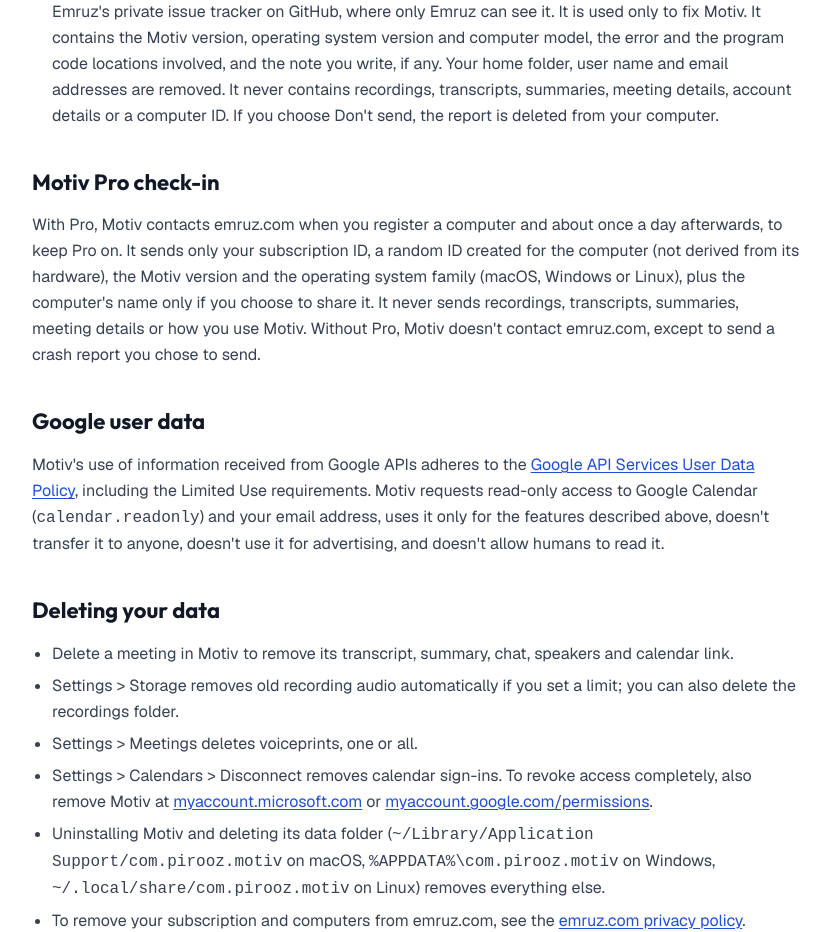
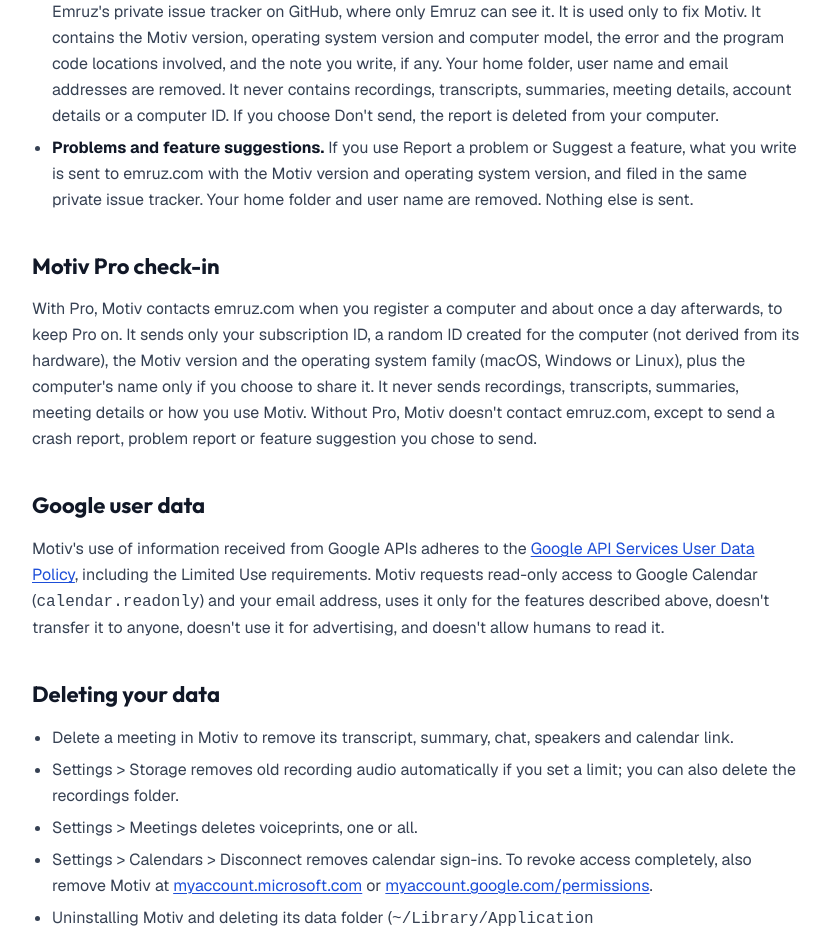
Before and after one commit to Emruz/emruz-website, a Next.js app: page /motiv/privacy in a window 1280 px wide. Shown: the part 1580-2512 px from the top of the page, without its empty margins (0-830 px from the left). Built offline with nearby package versions, Linux system fonts and the light colour scheme; no server answers.

Commit message:
Motiv privacy: problem reports and feature suggestions (#49)

```diff
--- a/src/app/motiv/privacy/page.tsx
+++ b/src/app/motiv/privacy/page.tsx
@@ -93,6 +93,11 @@ export default function MotivPrivacyPage() {
           recordings, transcripts, summaries, meeting details, account details or a computer ID. If you choose
           Don&apos;t send, the report is deleted from your computer.
         </li>
+        <li>
+          <strong>Problems and feature suggestions.</strong> If you use Report a problem or Suggest a feature, what you
+          write is sent to emruz.com with the Motiv version and operating system version, and filed in the same private
+          issue tracker. Your home folder and user name are removed. Nothing else is sent.
+        </li>
       </ul>
 
       <h2>Motiv Pro check-in</h2>
@@ -101,7 +106,7 @@ export default function MotivPrivacyPage() {
         Pro on. It sends only your subscription ID, a random ID created for the computer (not derived from its
         hardware), the Motiv version and the operating system family (macOS, Windows or Linux), plus the computer&apos;s name
         only if you choose to share it. It never sends recordings, transcripts, summaries, meeting details or how you
-        use Motiv. Without Pro, Motiv doesn&apos;t contact emruz.com, except to send a crash report you chose to send.
+        use Motiv. Without Pro, Motiv doesn&apos;t contact emruz.com, except to send a crash report, problem report or feature suggestion you chose to send.
       </p>
 
       <h2>Google user data</h2>
```
